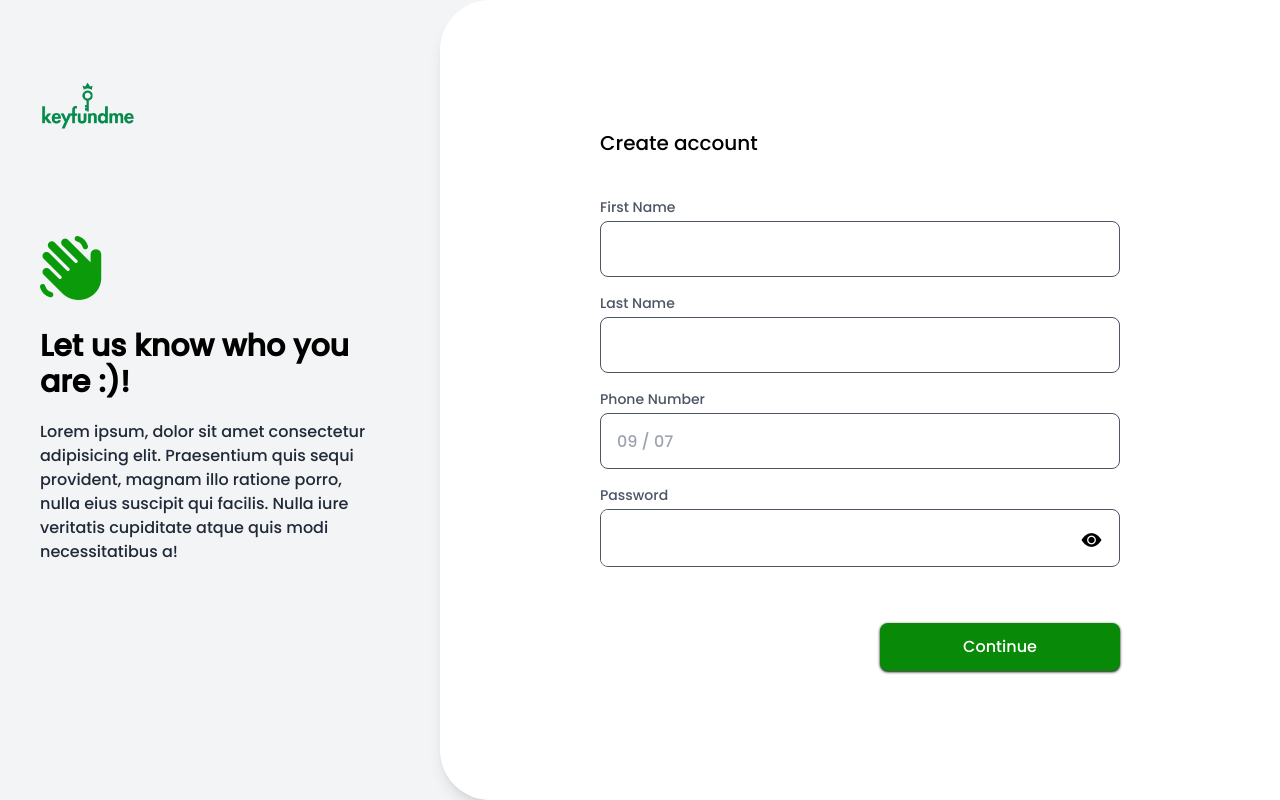
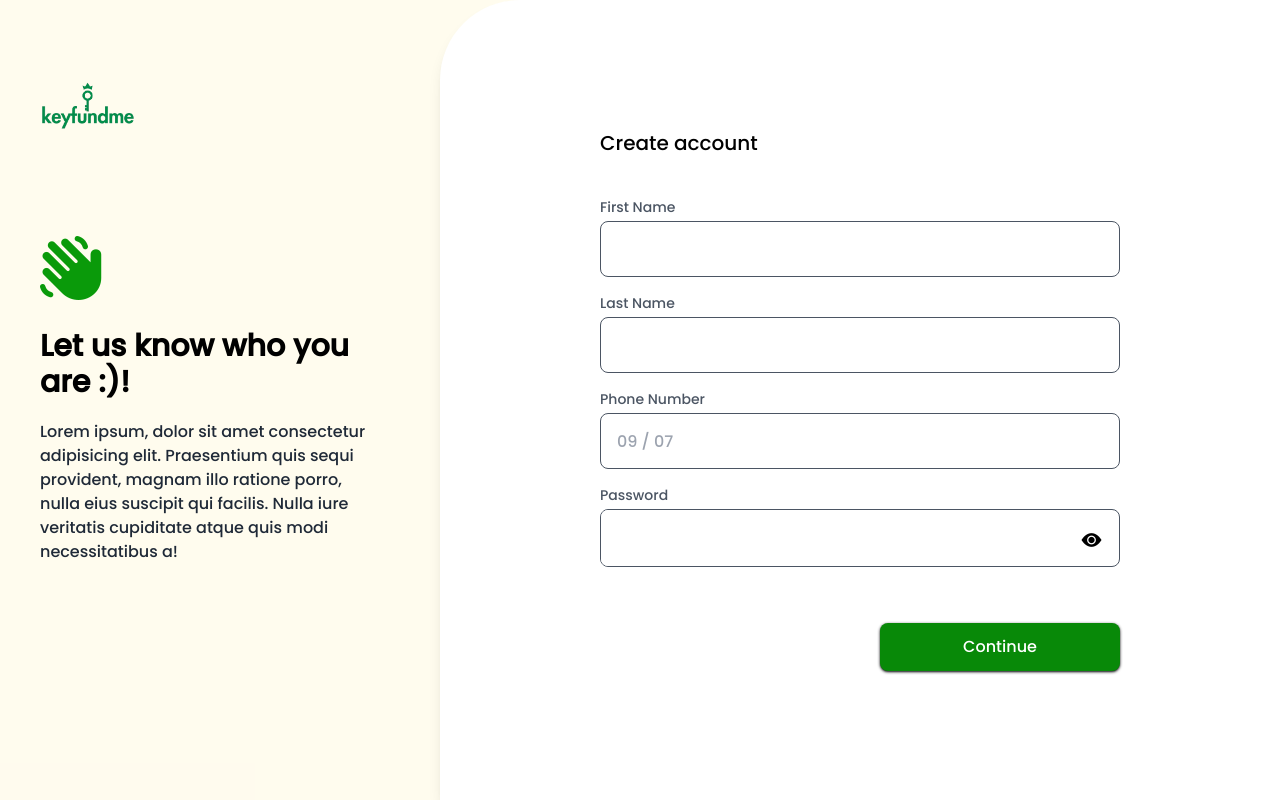
Before and after one commit to kid-us/Key-fund-me, a React (Vite) app: page /create/category in a window 1280 px wide. Built offline with nearby package versions, Linux system fonts and the light colour scheme.

Commit message:
New wrapper bg

```diff
--- a/src/components/Create/Wrapper.tsx
+++ b/src/components/Create/Wrapper.tsx
@@ -6,7 +6,7 @@ interface WrapperProps {
 
 const Wrapper = ({ children }: WrapperProps) => {
   return (
-    <div className="col-span-6 bg-white lg:px-40 px-6 lg:h-[100dvh] lg:rounded-l-[50px] shadow-lg lg:py-0 py-10">
+    <div className="col-span-6 bg-white lg:px-40 px-6 lg:h-[100dvh] lg:rounded-tl-[80px] shadow-lg lg:py-0 py-10">
       <div className="flex items-center h-full">
         {children} {/* Render the passed children here */}
       </div>
--- a/src/components/Pages/Create.tsx
+++ b/src/components/Pages/Create.tsx
@@ -4,7 +4,7 @@ interface ParentProps {
 
 const Create = ({ component: Component }: ParentProps) => {
   return (
-    <div className="bg-gray-100 h-[100dvh]">
+    <div className="bg-amber-100/30 h-[100dvh]">
       <div className="lg:grid grid-cols-9 gap-x-10">
         <Component />
       </div>
```
